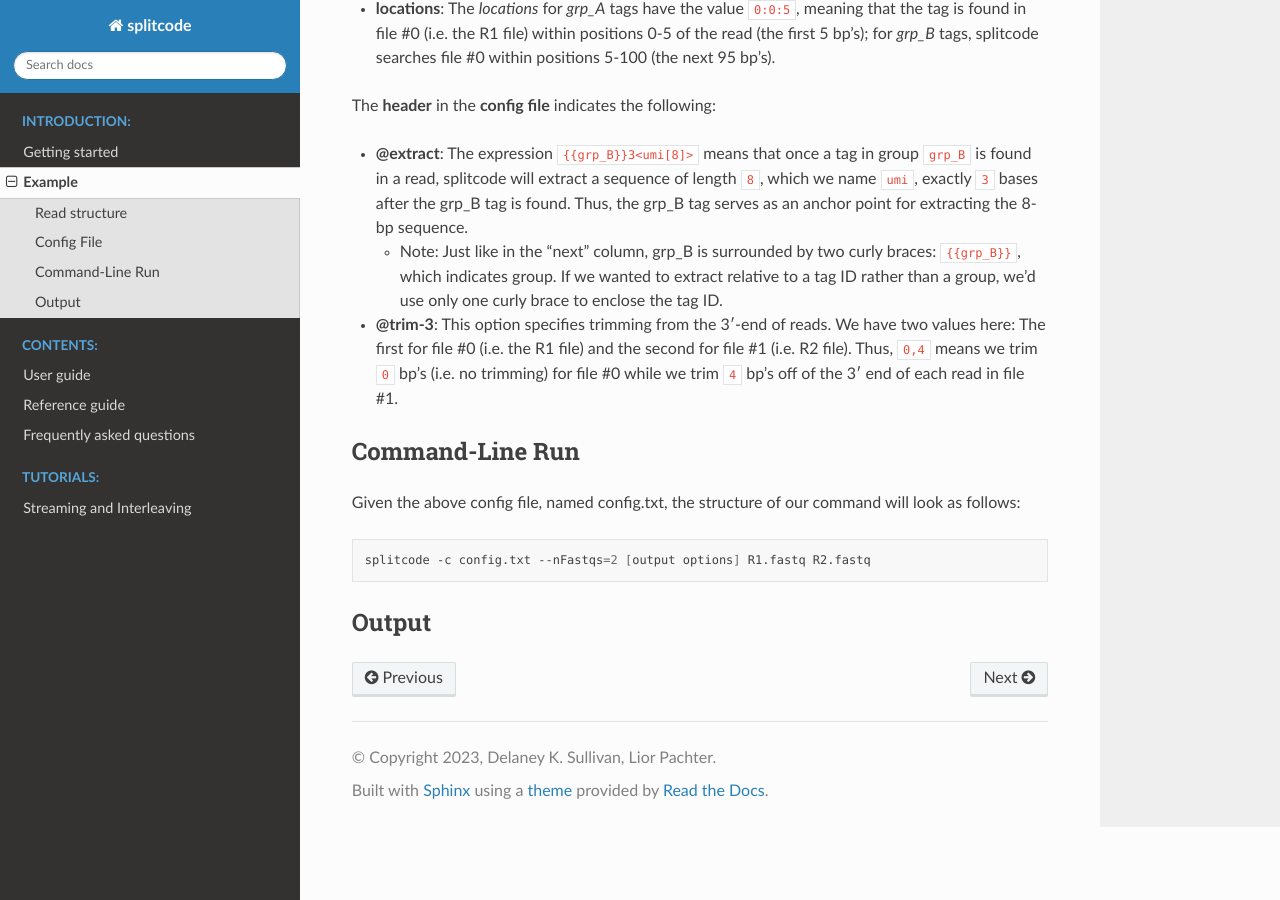
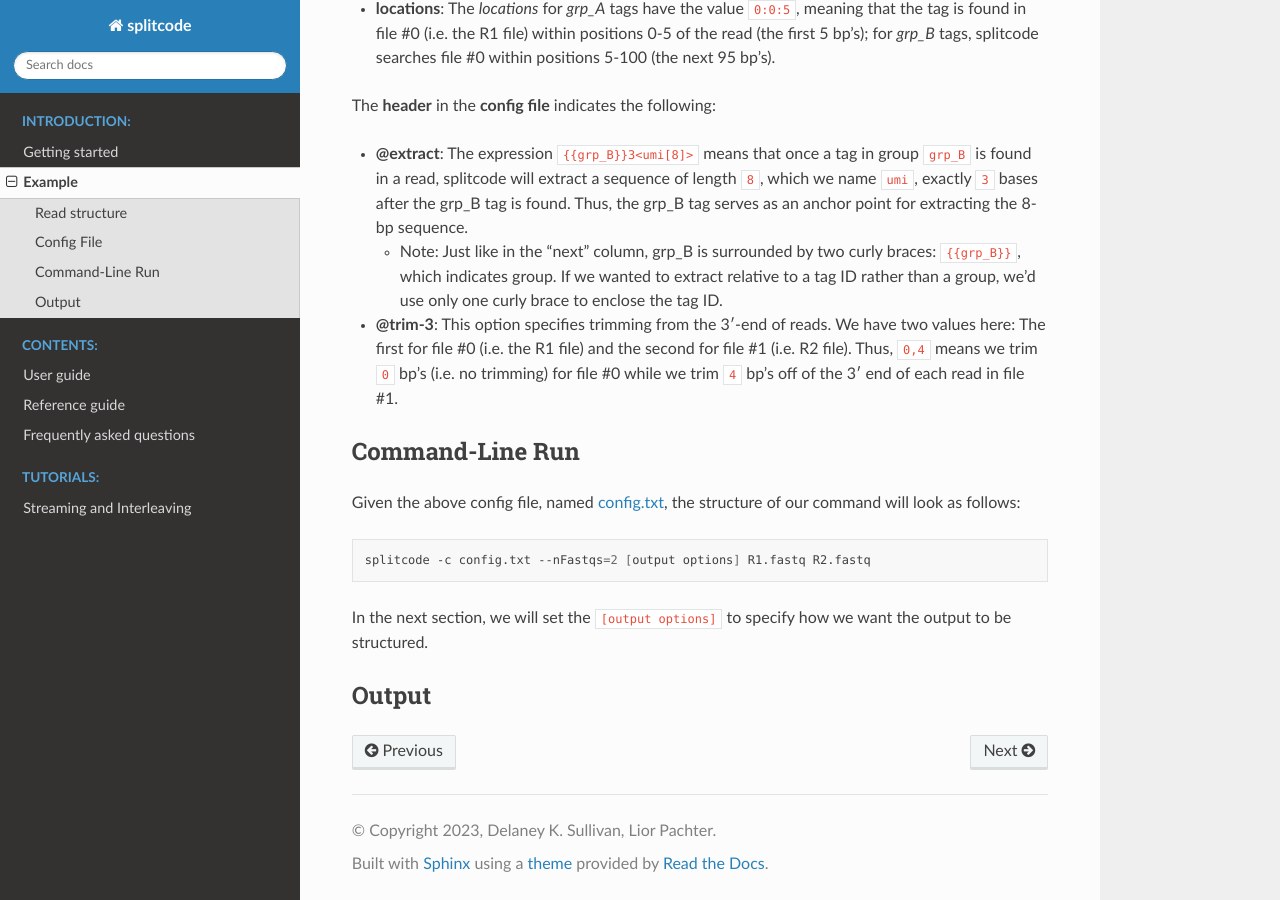
Before and after one commit to pachterlab/splitcode-tutorial, a Sphinx documentation site: the page built from docs/source/example.rst, in a window 1280 px wide and 900 px high, scrolled down 1359 px. Built offline with Sphinx 7.4.7 and the Read the Docs theme 2.0.0, drawn with Linux system fonts in a browser that asks for light colours.

Commit message:
update example

```diff
--- a/docs/source/example.rst
+++ b/docs/source/example.rst
@@ -37,12 +37,13 @@ The **header** in the **config file** indicates the following:
 Command-Line Run
 ^^^^^^^^^^^^^^^^
 
-Given the above config file, named config.txt, the structure of our command will look as follows:
+Given the above config file, named `config.txt <https://raw.githubusercontent.com/pachterlab/splitcode-tutorial/main/uploads/example/config.txt>`_, the structure of our command will look as follows:
 
 .. code-block:: shell
 
   splitcode -c config.txt --nFastqs=2 [output options] R1.fastq R2.fastq
 
+In the next section, we will set the ``[output options]`` to specify how we want the output to be structured.
 
 
 Output
```
